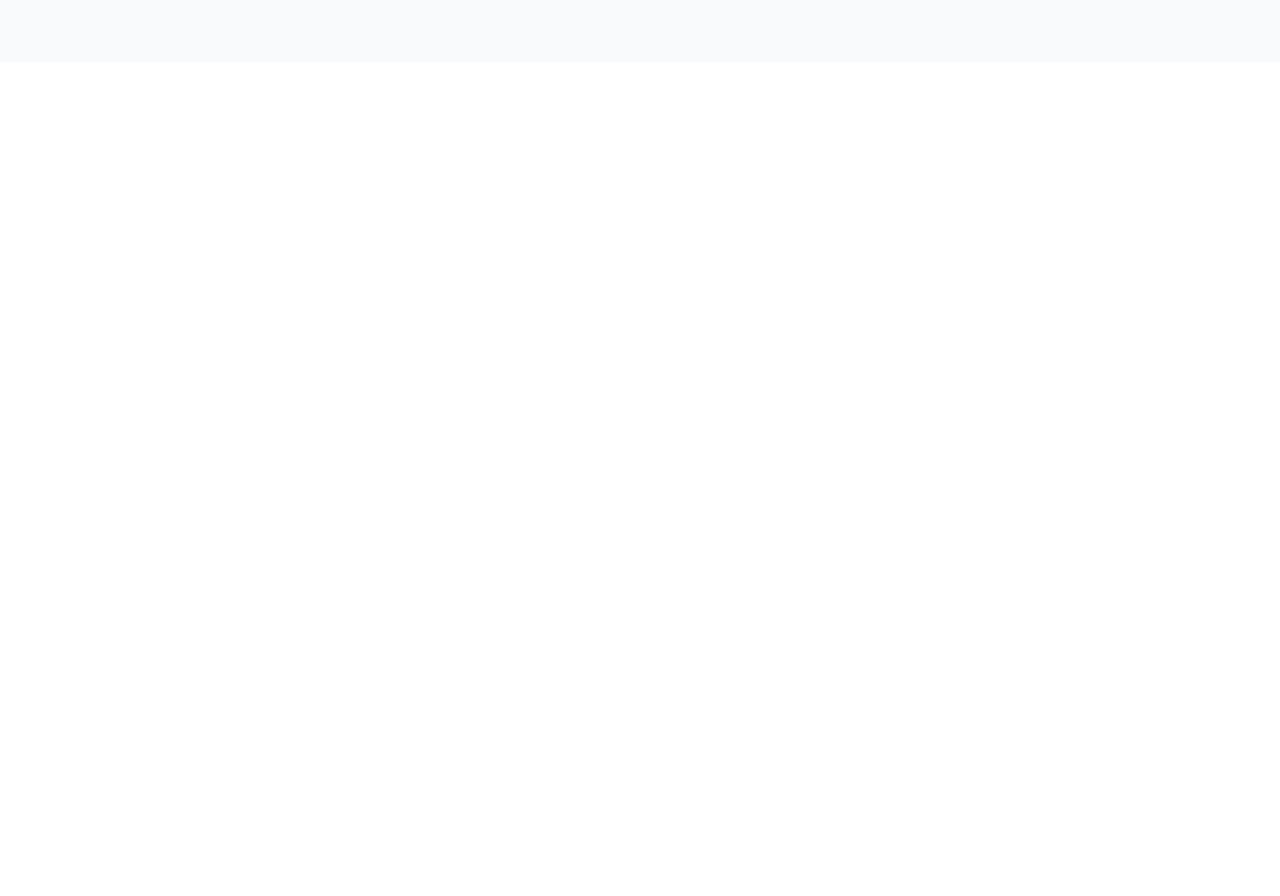
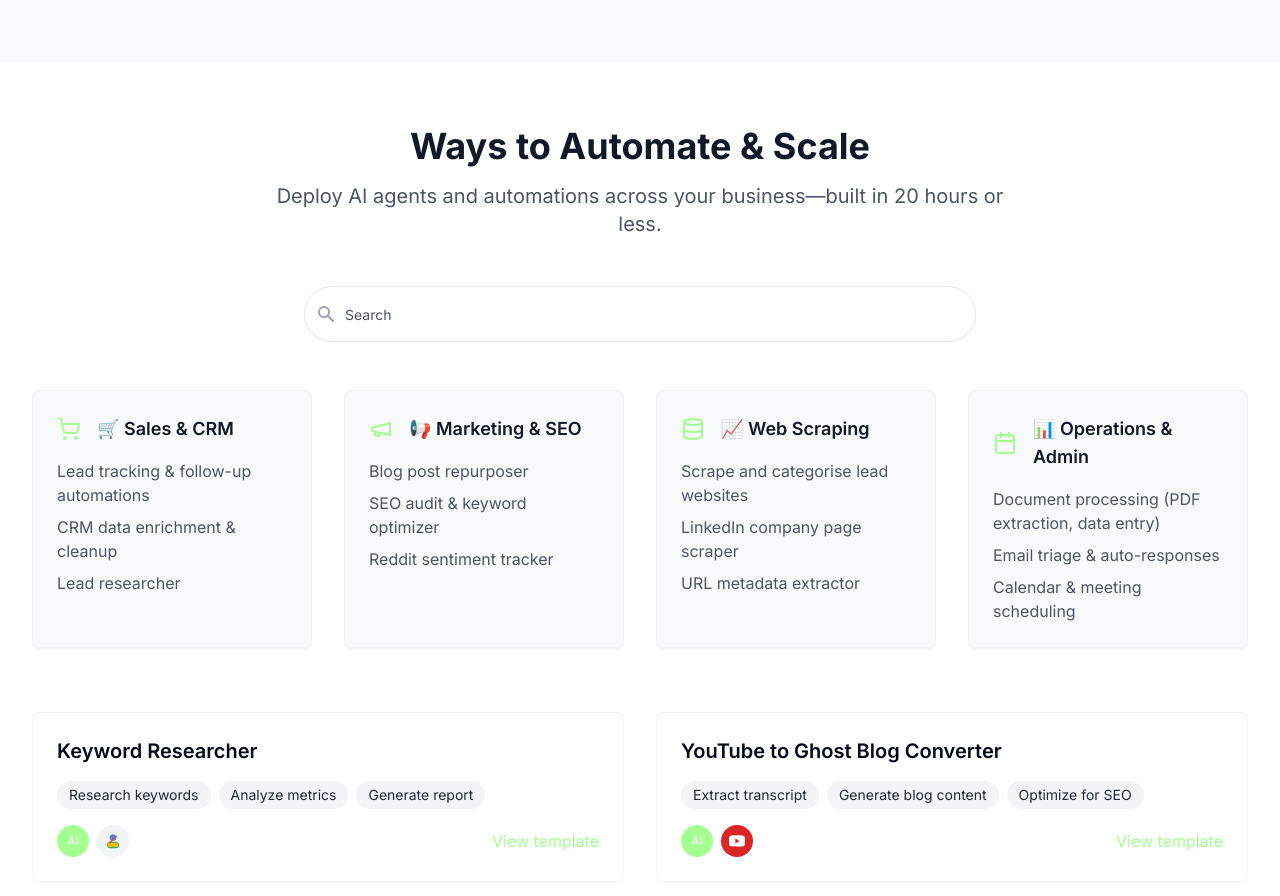
Before and after one commit to 0xexg/twentyhours-automate-ai, a React (Vite) app: page / in a window 1280 px wide. Shown: the part 1000-1896 px from the top of the page. Before the commit the page ends 1062 px from the top, so only its background shows below. Built offline with nearby package versions, Linux system fonts and the light colour scheme.

Commit message:
feat: Add "Ways to Automate & Scale" section

```diff
--- /dev/null
+++ b/src/components/AutomationFeatures.tsx
@@ -0,0 +1,178 @@
+
+import React from 'react';
+import {
+  ShoppingCart,
+  Megaphone,
+  Database,
+  Calendar
+} from 'lucide-react';
+import { Card, CardContent } from '@/components/ui/card';
+import { Input } from '@/components/ui/input';
+
+interface FeatureCategory {
+  icon: React.ReactNode;
+  emoji: string;
+  title: string;
+  items: string[];
+}
+
+const AutomationFeatures = () => {
+  const categories: FeatureCategory[] = [
+    {
+      icon: <ShoppingCart className="h-6 w-6 text-primary" />,
+      emoji: "🛒",
+      title: "Sales & CRM",
+      items: [
+        "Lead tracking & follow-up automations",
+        "CRM data enrichment & cleanup",
+        "Lead researcher"
+      ]
+    },
+    {
+      icon: <Megaphone className="h-6 w-6 text-primary" />,
+      emoji: "📢",
+      title: "Marketing & SEO",
+      items: [
+        "Blog post repurposer",
+        "SEO audit & keyword optimizer",
+        "Reddit sentiment tracker"
+      ]
+    },
+    {
+      icon: <Database className="h-6 w-6 text-primary" />,
+      emoji: "📈",
+      title: "Web Scraping",
+      items: [
+        "Scrape and categorise lead websites",
+        "LinkedIn company page scraper",
+        "URL metadata extractor"
+      ]
+    },
+    {
+      icon: <Calendar className="h-6 w-6 text-primary" />,
+      emoji: "📊",
+      title: "Operations & Admin",
+      items: [
+        "Document processing (PDF extraction, data entry)",
+        "Email triage & auto-responses",
+        "Calendar & meeting scheduling"
+      ]
+    }
+  ];
+
+  return (
+    <section className="py-16 bg-white">
+      <div className="max-w-7xl mx-auto px-4 sm:px-6 lg:px-8">
+        <div className="text-center mb-12">
+          <h2 className="text-4xl font-bold text-gray-900 mb-4">Ways to Automate & Scale</h2>
+          <p className="text-xl text-muted-foreground max-w-3xl mx-auto">
+            Deploy AI agents and automations across your business—built in 20 hours or less.
+          </p>
+        </div>
+
+        <div className="relative mb-12">
+          <div className="relative max-w-2xl mx-auto">
+            <Input
+              type="text"
+              placeholder="Search"
+              className="pl-10 pr-4 py-3 h-14 rounded-full border-gray-200 focus:border-primary focus:ring-primary shadow-sm w-full"
+            />
+            <div className="absolute inset-y-0 left-3 flex items-center pointer-events-none">
+              <svg
+                className="h-5 w-5 text-gray-400"
+                xmlns="http://www.w3.org/2000/svg"
+                viewBox="0 0 20 20"
+                fill="currentColor"
+              >
+                <path
+                  fillRule="evenodd"
+                  d="M8 4a4 4 0 100 8 4 4 0 000-8zM2 8a6 6 0 1110.89 3.476l4.817 4.817a1 1 0 01-1.414 1.414l-4.816-4.816A6 6 0 012 8z"
+                  clipRule="evenodd"
+                />
+              </svg>
+            </div>
+          </div>
+        </div>
+
+        <div className="grid grid-cols-1 md:grid-cols-2 lg:grid-cols-4 gap-8">
+          {categories.map((category, index) => (
+            <Card key={index} className="overflow-hidden bg-gray-50 border border-gray-100 hover:shadow-md transition-shadow">
+              <CardContent className="p-6">
+                <div className="flex items-center space-x-4 mb-4">
+                  <div className="flex-shrink-0">
+                    {category.icon}
+                  </div>
+                  <h3 className="text-lg font-semibold text-gray-900">
+                    {category.emoji} {category.title}
+                  </h3>
+                </div>
+                <ul className="space-y-2">
+                  {category.items.map((item, itemIndex) => (
+                    <li key={itemIndex} className="text-muted-foreground">
+                      {item}
+                    </li>
+                  ))}
+                </ul>
+              </CardContent>
+            </Card>
+          ))}
+        </div>
+
+        <div className="mt-16 grid grid-cols-1 md:grid-cols-2 gap-8">
+          <Card className="overflow-hidden border border-gray-100">
+            <CardContent className="p-6">
+              <h3 className="text-xl font-semibold mb-4">Keyword Researcher</h3>
+              <div className="flex flex-wrap gap-2 mb-4">
+                <span className="inline-flex items-center px-3 py-1 rounded-full text-sm bg-gray-100 text-gray-800">Research keywords</span>
+                <span className="inline-flex items-center px-3 py-1 rounded-full text-sm bg-gray-100 text-gray-800">Analyze metrics</span>
+                <span className="inline-flex items-center px-3 py-1 rounded-full text-sm bg-gray-100 text-gray-800">Generate report</span>
+              </div>
+              <div className="flex justify-between items-center mt-4">
+                <div className="flex space-x-2">
+                  <div className="w-8 h-8 rounded-full bg-primary flex items-center justify-center text-white text-xs">AI</div>
+                  <div className="w-8 h-8 rounded-full bg-gray-100 flex items-center justify-center">
+                    <svg className="w-4 h-4" viewBox="0 0 24 24" fill="none" xmlns="http://www.w3.org/2000/svg">
+                      <path d="M12 12C14.7614 12 17 9.76142 17 7C17 4.23858 14.7614 2 12 2C9.23858 2 7 4.23858 7 7C7 9.76142 9.23858 12 12 12Z" fill="#4285F4"/>
+                      <path d="M16.0755 13H7.92453C5.20201 13 3 15.2 3 17.9C3 20.6 5.20201 22.8 7.92453 22.8H16.0755C18.798 22.8 21 20.6 21 17.9C21 15.2 18.798 13 16.0755 13Z" fill="#34A853"/>
+                      <path d="M20 17.8889C20 19.6 18.5 21 16.6667 21H7.33333C5.5 21 4 19.6 4 17.8889C4 16.1778 5.5 14.7778 7.33333 14.7778H16.6667C18.5 14.7778 20 16.1778 20 17.8889Z" fill="#FBBC05"/>
+                      <path d="M6.46447 15.4645L17.5355 4.46448" stroke="#EA4335" strokeWidth="2"/>
+                    </svg>
+                  </div>
+                </div>
+                <button className="text-primary hover:text-primary/80 transition-colors">
+                  View template
+                </button>
+              </div>
+            </CardContent>
+          </Card>
+
+          <Card className="overflow-hidden border border-gray-100">
+            <CardContent className="p-6">
+              <h3 className="text-xl font-semibold mb-4">YouTube to Ghost Blog Converter</h3>
+              <div className="flex flex-wrap gap-2 mb-4">
+                <span className="inline-flex items-center px-3 py-1 rounded-full text-sm bg-gray-100 text-gray-800">Extract transcript</span>
+                <span className="inline-flex items-center px-3 py-1 rounded-full text-sm bg-gray-100 text-gray-800">Generate blog content</span>
+                <span className="inline-flex items-center px-3 py-1 rounded-full text-sm bg-gray-100 text-gray-800">Optimize for SEO</span>
+              </div>
+              <div className="flex justify-between items-center mt-4">
+                <div className="flex space-x-2">
+                  <div className="w-8 h-8 rounded-full bg-primary flex items-center justify-center text-white text-xs">AI</div>
+                  <div className="w-8 h-8 rounded-full bg-red-600 flex items-center justify-center">
+                    <svg className="w-4 h-4 text-white" viewBox="0 0 24 24" fill="currentColor">
+                      <path d="M23.498 6.186a3.016 3.016 0 0 0-2.122-2.136C19.505 3.545 12 3.545 12 3.545s-7.505 0-9.377.505A3.017 3.017 0 0 0 .502 6.186C0 8.07 0 12 0 12s0 3.93.502 5.814a3.016 3.016 0 0 0 2.122 2.136c1.871.505 9.376.505 9.376.505s7.505 0 9.377-.505a3.015 3.015 0 0 0 2.122-2.136C24 15.93 24 12 24 12s0-3.93-.502-5.814zM9.545 15.568V8.432L15.818 12l-6.273 3.568z"/>
+                    </svg>
+                  </div>
+                </div>
+                <button className="text-primary hover:text-primary/80 transition-colors">
+                  View template
+                </button>
+              </div>
+            </CardContent>
+          </Card>
+        </div>
+      </div>
+    </section>
+  );
+};
+
+export default AutomationFeatures;
--- a/src/pages/Index.tsx
+++ b/src/pages/Index.tsx
@@ -4,6 +4,7 @@ import Navbar from '@/components/Navbar';
 import Hero from '@/components/Hero';
 import Companies from '@/components/Companies';
 import Announcement from '@/components/Announcement';
+import AutomationFeatures from '@/components/AutomationFeatures';
 
 const Index = () => {
   return (
@@ -12,6 +13,7 @@ const Index = () => {
       <Navbar />
       <Hero />
       <Companies />
+      <AutomationFeatures />
     </div>
   );
 };
```
